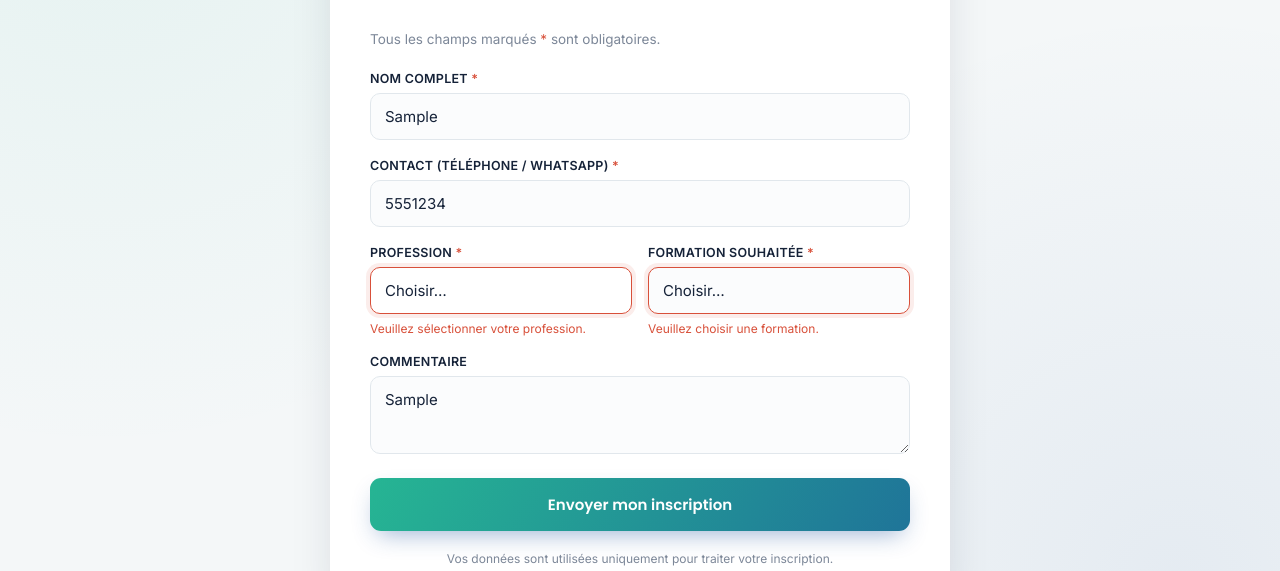
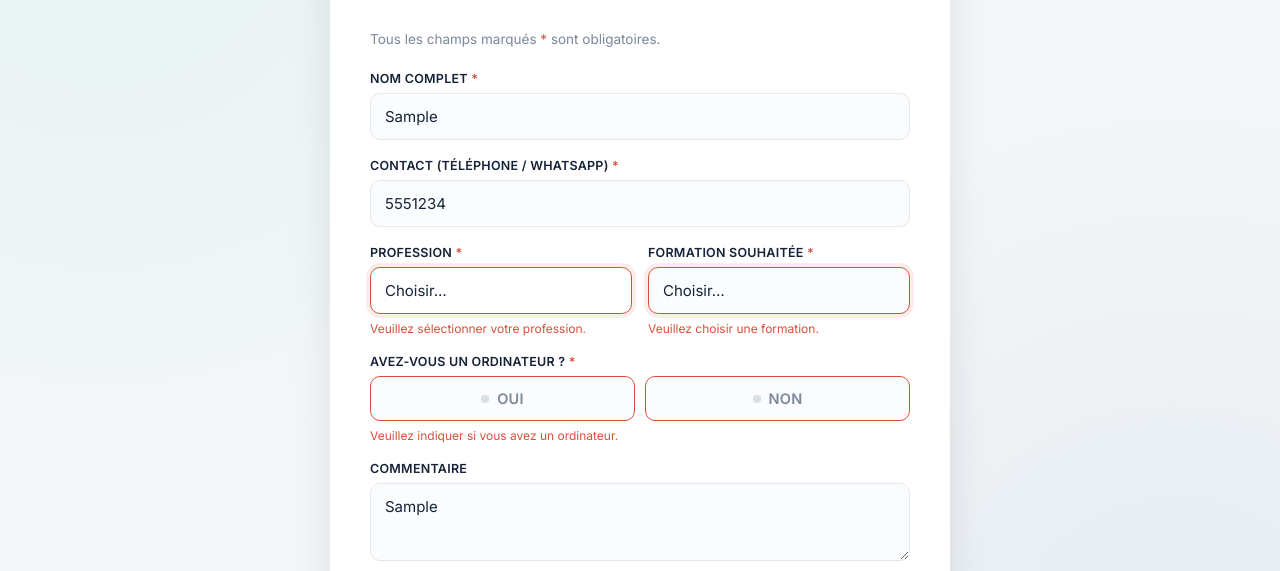
Before and after one commit to kmcomformation/form, a plain HTML site: page index.html in a window 1280 px wide. Both pictures are taken after typing "Sample", "5551234", "Sample" into the empty fields and a click on the button "Envoyer mon inscription". Shown: the part 229-800 px from the top of the page. Drawn offline with Linux system fonts and the light colour scheme.

Commit message:
Implement segmented toggle for computer ownership
Added a segmented toggle for computer ownership with validation.

```diff
--- a/index.html
+++ b/index.html
@@ -210,6 +210,59 @@
     padding-right:36px;
   }
 
+  /* SEGMENTED TOGGLE (Oui / Non) */
+  .toggle-group{
+    display:grid;
+    grid-template-columns:1fr 1fr;
+    gap:10px;
+  }
+  .toggle-option{
+    position:relative;
+  }
+  .toggle-option input{
+    position:absolute;
+    opacity:0;
+    width:100%;
+    height:100%;
+    margin:0;
+    cursor:pointer;
+  }
+  .toggle-option .toggle-card{
+    display:flex;
+    align-items:center;
+    justify-content:center;
+    gap:8px;
+    border:1.5px solid #E1E7EC;
+    background:#FBFCFD;
+    border-radius:var(--radius-sm);
+    padding:13px 14px;
+    font-size:14.5px;
+    font-weight:600;
+    color:var(--gray);
+    transition:border-color .18s ease, background .18s ease, color .18s ease, box-shadow .18s ease;
+    user-select:none;
+  }
+  .toggle-option .toggle-card .dot{
+    width:8px;height:8px;border-radius:50%;
+    background:#D7DEE4;
+    transition:background .18s ease;
+  }
+  .toggle-option input:checked + .toggle-card{
+    border-color:var(--teal);
+    background:rgba(38,182,147,0.08);
+    color:var(--teal-dark);
+    box-shadow:0 0 0 4px rgba(38,182,147,0.10);
+  }
+  .toggle-option input:checked + .toggle-card .dot{
+    background:var(--teal);
+  }
+  .toggle-option input:focus-visible + .toggle-card{
+    outline:2px solid var(--teal);
+    outline-offset:2px;
+  }
+  .field.invalid .toggle-card{
+    border-color:var(--danger);
+  }
 
   .submit-btn{
     margin-top:6px;
@@ -359,6 +412,7 @@
     .head h1{font-size:18.5px;}
     .body-pad{padding:24px 18px 26px;}
     .row2{grid-template-columns:1fr;}
+    .toggle-group{grid-template-columns:1fr 1fr;}
     .success-actions{flex-direction:column;width:100%;}
     .success-actions .btn{width:100%;justify-content:center;}
   }
@@ -428,6 +482,22 @@
             </div>
           </div>
 
+
+          <div class="field" id="ordinateurField">
+            <label>Avez-vous un ordinateur ? <span class="req">*</span></label>
+            <div class="toggle-group" role="radiogroup" aria-label="Avez-vous un ordinateur ?">
+              <label class="toggle-option">
+                <input type="radio" name="ordinateur" value="Oui">
+                <span class="toggle-card"><span class="dot"></span> Oui</span>
+              </label>
+              <label class="toggle-option">
+                <input type="radio" name="ordinateur" value="Non">
+                <span class="toggle-card"><span class="dot"></span> Non</span>
+              </label>
+            </div>
+            <span class="error-msg">Veuillez indiquer si vous avez un ordinateur.</span>
+          </div>
+
           <div class="field">
             <label for="commentaire">Commentaire</label>
             <textarea id="commentaire" name="commentaire" placeholder="Une question, une précision à ajouter ? (facultatif)"></textarea>
@@ -490,6 +560,7 @@
       {el: document.getElementById('contact'), check: function(v){return v.replace(/[^0-9+]/g,'').length >= 7;}},
       {el: document.getElementById('profession'), check: function(v){return v !== '';}},
       {el: document.getElementById('formation'), check: function(v){return v !== '';}},
+
     ];
     required.forEach(function(item){
       var wrap = fieldOf(item.el);
@@ -501,6 +572,16 @@
       }
     });
 
+    // Champ "ordinateur" (radio group)
+    var ordinateurChecked = form.querySelector('input[name="ordinateur"]:checked');
+    var ordinateurWrap = document.getElementById('ordinateurField');
+    if(!ordinateurChecked){
+      ordinateurWrap.classList.add('invalid');
+      ok = false;
+    } else {
+      ordinateurWrap.classList.remove('invalid');
+    }
+
     return ok;
   }
 
@@ -508,6 +589,9 @@
     var el = document.getElementById(id);
     el.addEventListener('input', function(){ fieldOf(el).classList.remove('invalid'); });
     el.addEventListener('change', function(){ fieldOf(el).classList.remove('invalid'); });
+  });
+  form.querySelectorAll('input[name="ordinateur"]').forEach(function(el){
+    el.addEventListener('change', function(){ document.getElementById('ordinateurField').classList.remove('invalid'); });
   });
 
   iframe.addEventListener('load', function(){
@@ -526,7 +610,7 @@
 
     if(!SCRIPT_URL || SCRIPT_URL.indexOf('http') !== 0){
       e.preventDefault();
-      formError.textContent = "https://script.google.com/macros/s/AKfycbyNrl1G14NbkByJD4tp3tecU_ez8R7t7U1b7jf3HviiYZPmpMmnvt7ik-bD8BaHltbwxA/exec.";
+      formError.textContent = "Configuration manquante : ajoutez l'URL de déploiement Apps Script dans le script (SCRIPT_URL).";
       formError.classList.add('show');
       return;
     }
```
